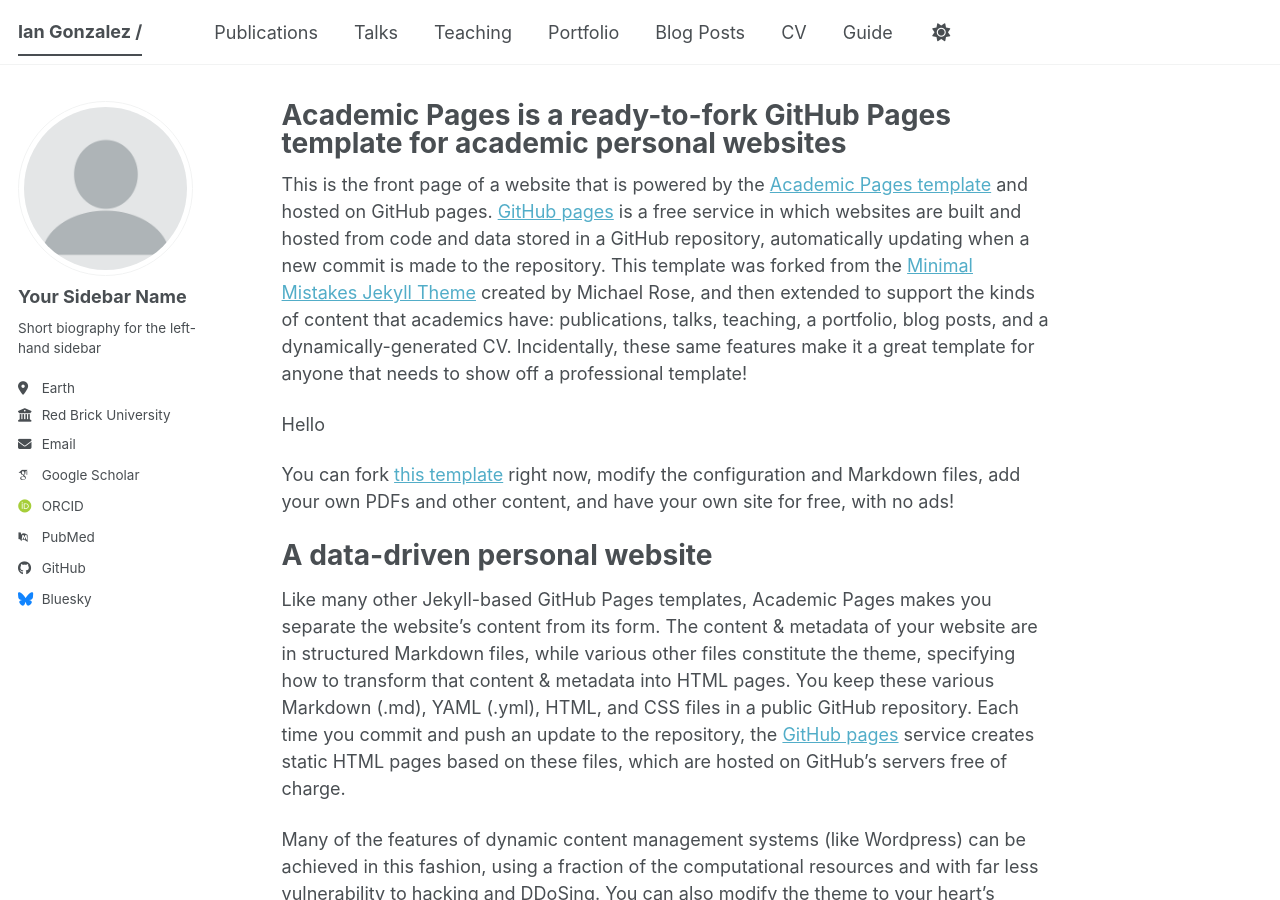
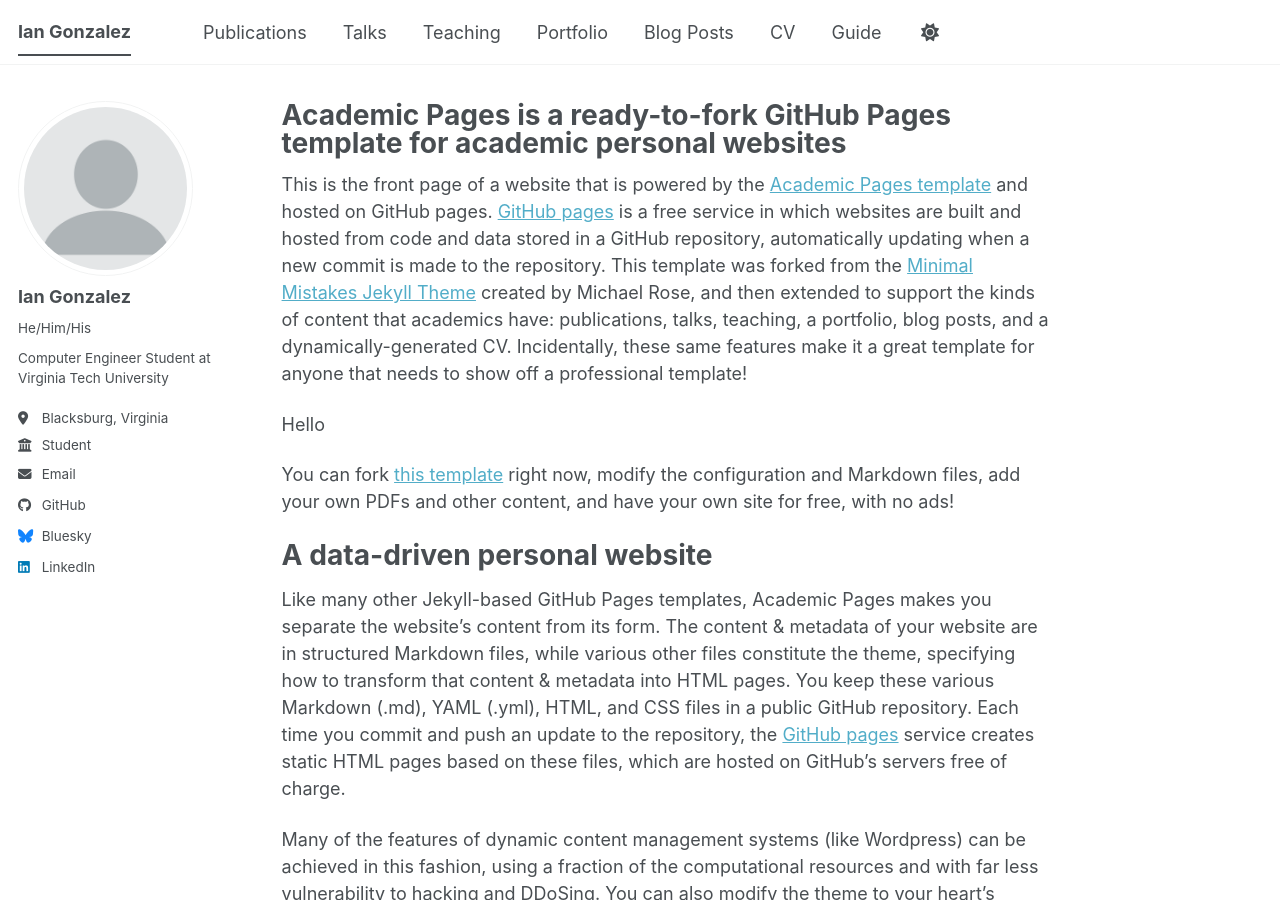
Before and after one commit to igonzalez27/igonzalez27.github.io, a Jekyll site: the page built from _pages/about.md, in a window 1280 px wide and 900 px high. Built offline with Jekyll 4.4.1, drawn with Linux system fonts in a browser that asks for light colours; some web fonts are replaced; a script bundle is joined from its source files by our own code; library files that are not in the unit come from our copies.

Commit message:
Changes for added personal information

```diff
--- a/_config.yml
+++ b/_config.yml
@@ -9,7 +9,7 @@
 # Basic Site Settings
 locale                   : "en-US"
 site_theme               : "default" # The available themes options are "default", "air", "sunrise", "mint", "dirt" and "contrast"
-title                    : "Ian Gonzalez / "
+title                    : "Ian Gonzalez"
 title_separator          : "-"
 name                     : &name "Ian Gonzalez"
 description              : &description "Ian Gonzalez's academic portfolio"   # Update this with a general description of your site, this is the default if not overridden by a page
@@ -24,24 +24,24 @@
 author:
   # Biographic information
   avatar           : "profile.png"
-  name             : "Your Sidebar Name"
-  pronouns         : # example: "she/her"
-  bio              : "Short biography for the left-hand sidebar"
-  location         : "Earth"
-  employer         : "Red Brick University"
+  name             : "Ian Gonzalez"
+  pronouns         : "He/Him/His"
+  bio              : "Computer Engineer Student at Virginia Tech University"
+  location         : "Blacksburg, Virginia"
+  employer         : "Student"
   uri              : # URL
-  email            : "none@example.org"
+  email            : "iang23@vt.edu"
 
   # Academic websites
   academia         : # URL
   arxiv            : # URL - Update with the correct link to your profile
-  googlescholar    : "https://scholar.google.com/citations?user=PS_CX0AAAAAJ"
+  googlescholar    : # "https://scholar.google.com/citations?user=PS_CX0AAAAAJ"
   inspire-hep      : # URL
   impactstory      : # URL
-  orcid            : "https://orcid.org/yourorcidurl"
+  orcid            : # "https://orcid.org/yourorcidurl"
   semantic         : # URL
   ssrn             : # URL
-  pubmed           : "https://www.ncbi.nlm.nih.gov/pubmed/?term=john+snow"
+  pubmed           : # "https://www.ncbi.nlm.nih.gov/pubmed/?term=john+snow"
   researchgate     : # URL
   scopus           : # URL
   zotero           : # URL
@@ -66,7 +66,7 @@
   keybase          : # Username
   instagram        : # Username
   lastfm           : # Username
-  linkedin         : # Username
+  linkedin         : https://www.linkedin.com/in/ianpgonzalez/
   mastodon         : # URL
   medium           : # URL
   pinterest        : # Username
```
